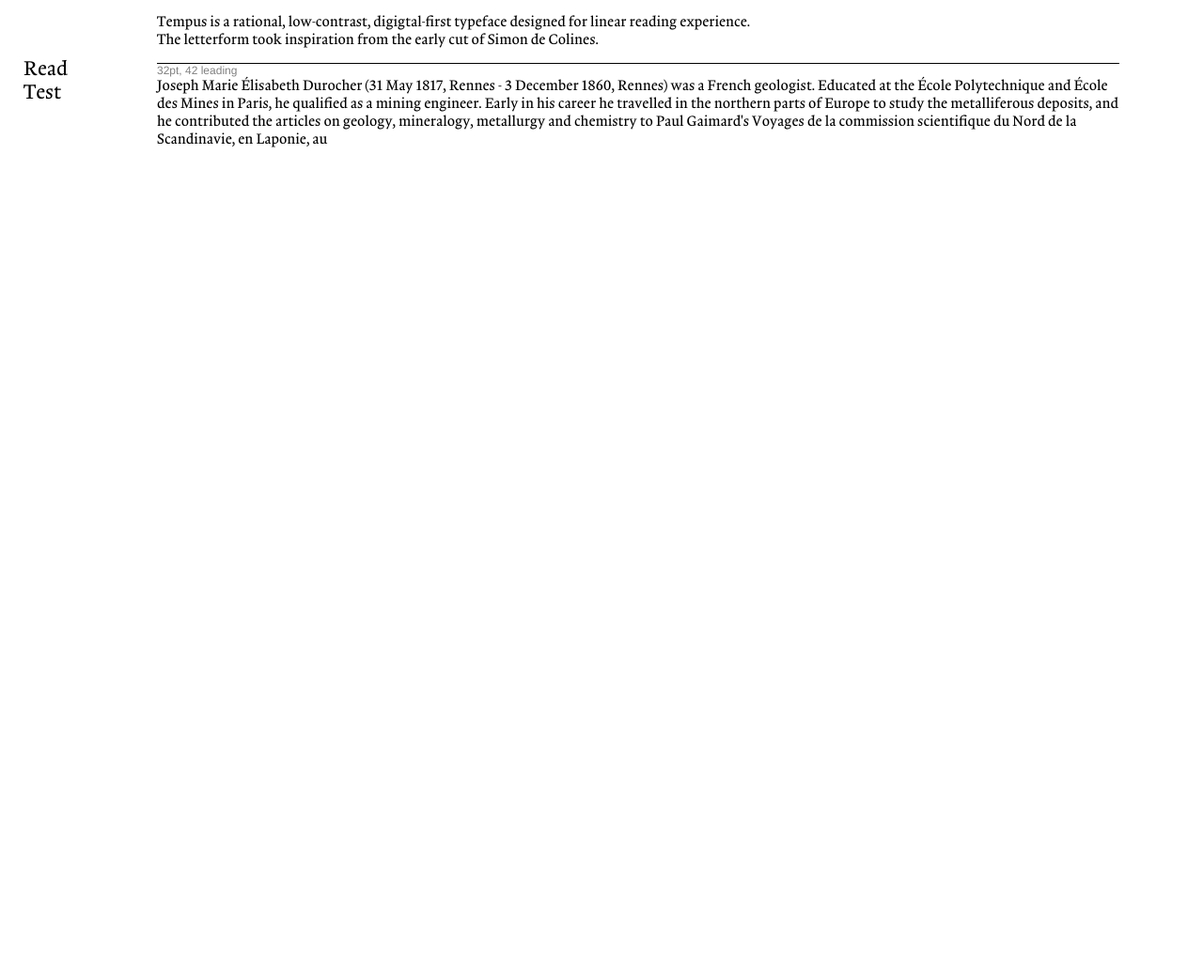
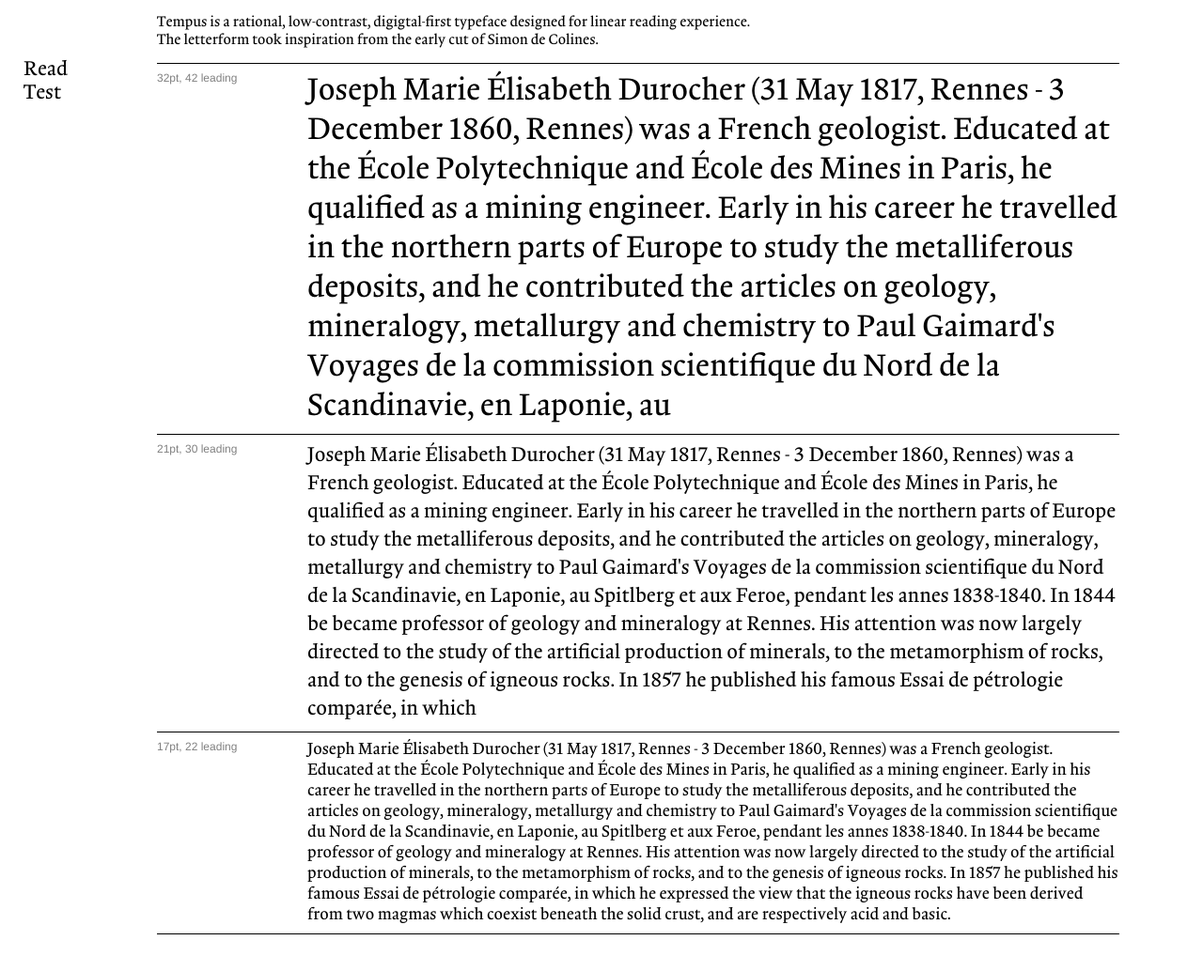
Before and after one commit to stkao05/tempus, a website built with Parcel: page src/index.html in a window 1280 px wide. Shown: the part 26-1060 px from the top of the page at 94% size. Before the commit the page ends 800 px from the top, so only its background shows below. Built offline with nearby package versions, Linux system fonts and the light colour scheme.

Commit message:
read section

```diff
--- a/src/css/style.scss
+++ b/src/css/style.scss
@@ -28,6 +28,7 @@ html {
 
 body {
   padding-left: $nav-width;
+  padding-bottom: 100px;
 }
 
 .text-header {
@@ -75,14 +76,44 @@ nav {
   max-width: 1024px;
 }
 
-.read-section {
+.section-read {
+  $spacing-right: 160px;
+  $spacing-vertical: 8px;
+
   border-top: 1px solid black;
+  padding-left: $spacing-right;
+  padding-top: $spacing-vertical;
+  padding-bottom: $spacing-vertical;
+  position: relative;
 
   h3 {
-    width: 160px;
+    position: absolute;
+    top: $spacing-vertical;
+    left: 0;
   }
 
   p {
     margin: 0;
   }
+
+  &.read-1 {
+    font-size: 32px;
+    line-height: 42px;
+  }
+
+  &.read-2 {
+    font-size: 21px;
+    line-height: 30px;
+  }
+
+  &.read-3 {
+    font-size: 17px;
+    line-height: 22px;
+  }
+
+  &:last-child  {
+    border-bottom: 1px solid black;
+  }
+
+
 }
--- a/src/index.html
+++ b/src/index.html
@@ -20,11 +20,19 @@
             The letterform took inspiration from the early cut of Simon de Colines.
             </p>
 
-            <div class="read-section">
+            <div class="section-read read-1">
                 <h3 class="text-small">32pt, 42 leading</h3>
                 <p>
                     Joseph Marie Élisabeth Durocher (31 May 1817, Rennes - 3 December 1860, Rennes) was a French geologist. Educated at the École Polytechnique and École des Mines in Paris, he qualified as a mining engineer. Early in his career he travelled in the northern parts of Europe to study the metalliferous deposits, and he contributed the articles on geology, mineralogy, metallurgy and chemistry to Paul Gaimard's Voyages de la commission scientifique du Nord de la Scandinavie, en Laponie, au
                 </p>
+            </div>
+            <div class="section-read read-2">
+                <h3 class="text-small">21pt, 30 leading</h3>
+                <p>Joseph Marie Élisabeth Durocher (31 May 1817, Rennes - 3 December 1860, Rennes) was a French geologist. Educated at the École Polytechnique and École des Mines in Paris, he qualified as a mining engineer. Early in his career he travelled in the northern parts of Europe to study the metalliferous deposits, and he contributed the articles on geology, mineralogy, metallurgy and chemistry to Paul Gaimard's Voyages de la commission scientifique du Nord de la Scandinavie, en Laponie, au Spitlberg et aux Feroe, pendant les annes 1838-1840. In 1844 be became professor of geology and mineralogy at Rennes. His attention was now largely directed to the study of the artificial production of minerals, to the metamorphism of rocks, and to the genesis of igneous rocks. In 1857 he published his famous Essai de pétrologie comparée, in which</p>
+            </div>
+            <div class="section-read read-3">
+                <h3 class="text-small">17pt, 22 leading</h3>
+                <p>Joseph Marie Élisabeth Durocher (31 May 1817, Rennes - 3 December 1860, Rennes) was a French geologist. Educated at the École Polytechnique and École des Mines in Paris, he qualified as a mining engineer. Early in his career he travelled in the northern parts of Europe to study the metalliferous deposits, and he contributed the articles on geology, mineralogy, metallurgy and chemistry to Paul Gaimard's Voyages de la commission scientifique du Nord de la Scandinavie, en Laponie, au Spitlberg et aux Feroe, pendant les annes 1838-1840. In 1844 be became professor of geology and mineralogy at Rennes. His attention was now largely directed to the study of the artificial production of minerals, to the metamorphism of rocks, and to the genesis of igneous rocks. In 1857 he published his famous Essai de pétrologie comparée, in which he expressed the view that the igneous rocks have been derived from two magmas which coexist beneath the solid crust, and are respectively acid and basic.</p>
             </div>
         </div>
 
```
